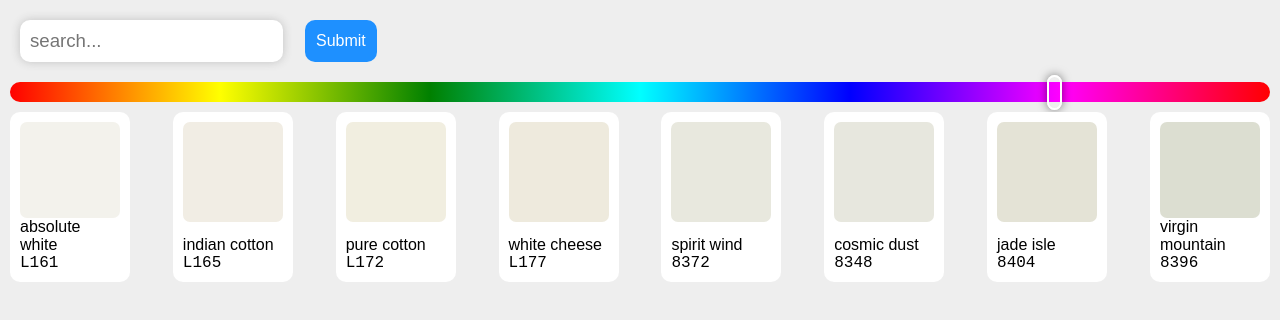
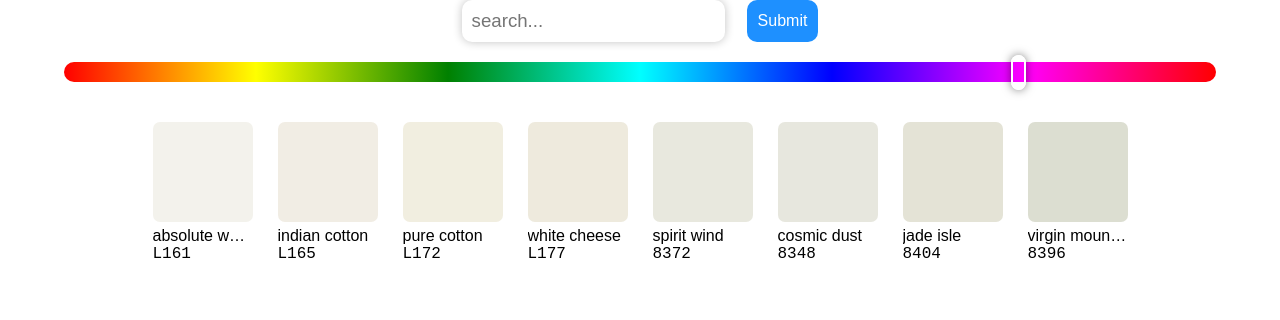
Before and after one commit to kanhapadhan/asianpaint, a plain HTML site: page index.html in a window 1280 px wide. Drawn offline with Linux system fonts and the light colour scheme.

Commit message:
Update style.css

```diff
--- a/style.css
+++ b/style.css
@@ -1,33 +1,48 @@
 body {
   font-size: 14pt;
-  background: #eee;
+  background: #fff;
   font-family: Arial, Helvetica, sans-serif;
-  margin: 10px;
+  display: flex;
+  flex-direction: column;
+  align-items: center;
+  margin: 0;
 }
 
+.inputArea {
+  background: #eee;
+  padding: 15px;
+  margin: 0;
+  display: flex;
+  flex-direction: column;
+  gap: 10px;
+}
 
 .results {
+  background: #fff;
   display: flex;
   flex-wrap: wrap;
-  justify-content: space-between;
+  justify-content: center;
   gap: 10px 5px;
-  margin: auto;
+  margin: 0;
+  padding: 10px 0;
 }
 
 
 
 .card {
   background: #fff;
-  outline: 0px solid #000;
-  height: 150px;
+  outline: 0px solid #eee;
   width: 100px;
   padding: 10px;
   border-radius: 10px;
   display: flex;
   flex-direction: column;
   justify-content: space-between;
+  gap: 5px;
 }
-
+.card:hover {
+  background: hsla(0, 0%, 0%, .03);
+}
 .card .colorBox {
   height: 100px;
   width: 100px;
@@ -40,9 +55,14 @@ body {
   display: flex;
   flex-direction: column;
   font-size: 12pt;
+
 }
 
-.colorName {}
+.colorName {
+  white-space: nowrap;
+  overflow: hidden;
+  text-overflow: ellipsis;
+}
 
 .colorCode {
   font-family: monospace;
@@ -53,10 +73,9 @@ input[type=range] {
   appearance: none;
   -webkit-appearance: none;
   border-radius: 50px;
-  width: 100%;
+  width: 90%;
   height: 20px;
-  margin: 10px 0;
-
+  margin: 20px;
 }
 
 #hue {
@@ -89,7 +108,6 @@ input[type=range] {
 form {
   display: inline-flex;
   gap: 15px;
-  margin: 10px;
 }
 .autocomplete {
   /*the container must be positioned relative:*/
@@ -149,14 +167,7 @@ input[type=submit] {
   background-color: #fff;
   border-bottom: 1px solid #eee;
 }
-/*
-.autocomplete-items div:first-child {
-  border-radius: 10px 10px 0 0;
-}
-.autocomplete-items div:last-child {
-  border-radius: 0 0 10px 10px;
-}
-*/
+
 .autocomplete-items div:hover {
   /*when hovering an item:*/
   background-color: #e9e9e9;
```
